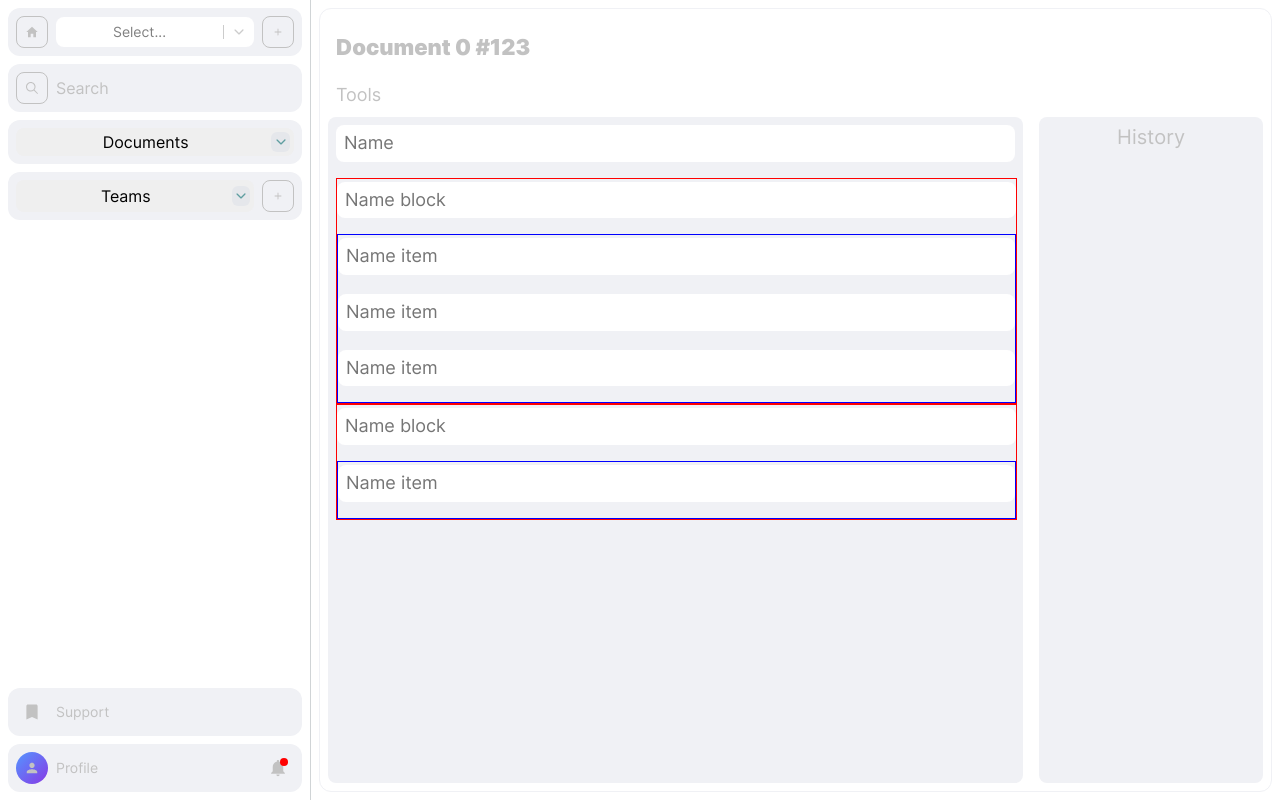
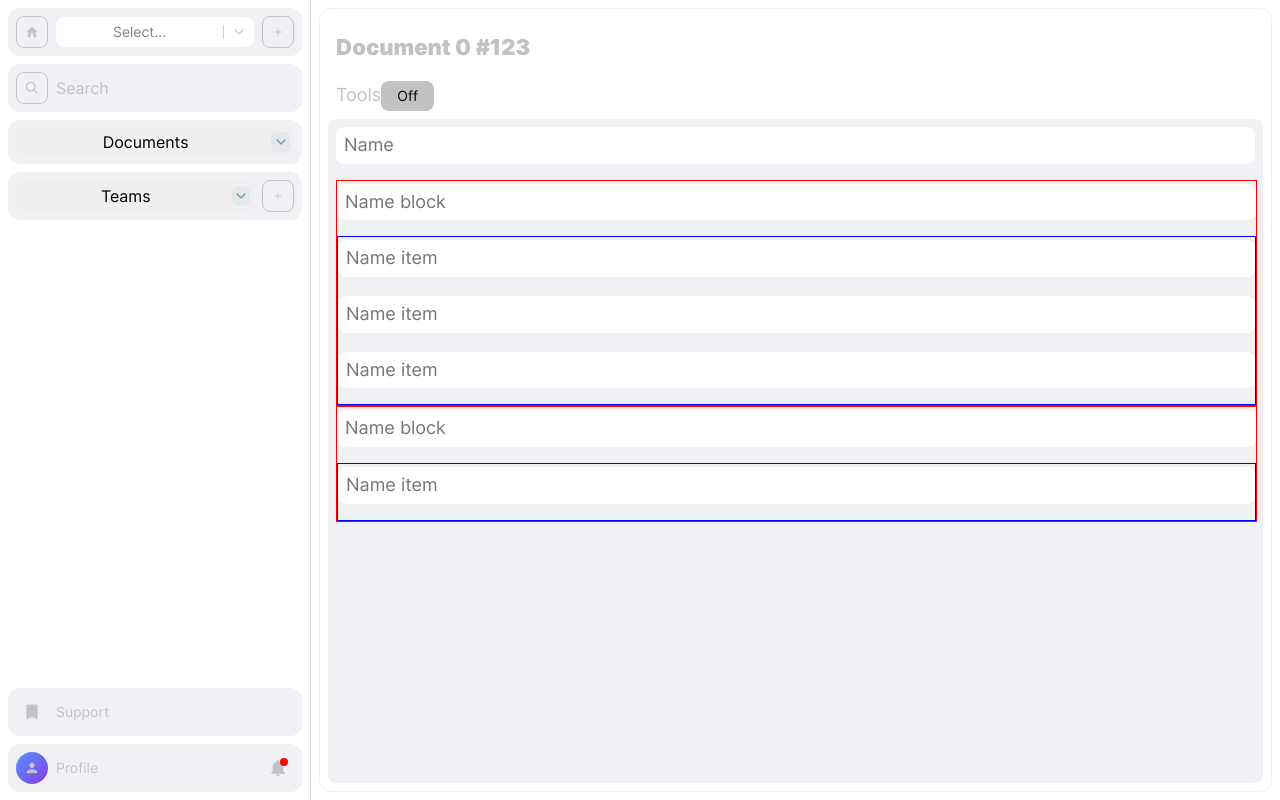
Before and after one commit to entools/tools.interface, a React (Vite) app: page /projects/123/documents/0 in a window 1280 px wide. Built offline with nearby package versions, Linux system fonts and the light colour scheme.

Commit message:
fix: document-page

```diff
--- a/src/pages/document-page/document-page.module.css
+++ b/src/pages/document-page/document-page.module.css
@@ -16,8 +16,11 @@
   border-radius: 8px;
   display: grid;
   gap: 8px;
+  grid-template-columns: 4fr;
+}
+
+.two {
   grid-template-columns: 3fr 1fr;
-
 }
 
 .main {
--- a/src/pages/document-page/document-page.tsx
+++ b/src/pages/document-page/document-page.tsx
@@ -1,11 +1,14 @@
+import { useState } from 'react';
 import { useParams } from 'react-router-dom';
 import { DndProvider } from 'react-dnd';
 import { HTML5Backend } from 'react-dnd-html5-backend';
+import classNames from 'classnames';
 
 import style from './document-page.module.css';
 
 function DocumentPage() {
   const { projectId, documentId } = useParams();
+  const [history, setHistory] = useState(false);
 
   return (
     <DndProvider backend={HTML5Backend}>
@@ -13,8 +16,17 @@ function DocumentPage() {
         <h2 className="title">
           {`Document ${documentId} #${projectId}`}
         </h2>
-        <div className={style.tools}>Tools</div>
-        <div className={style.form}>
+        <div className={style.tools}>
+          Tools
+          <button
+            type="button"
+            className="button"
+            onClick={() => setHistory(!history)}
+          >
+            {history ? 'On' : 'Off'}
+          </button>
+        </div>
+        <div className={classNames(style.form, { [style.two]: history })}>
           <div className={style.main}>
             <input
               className="input"
@@ -53,9 +65,11 @@ function DocumentPage() {
               </div>
             </div>
           </div>
-          <div className={style.history}>
-            History
-          </div>
+          {history && (
+            <div className={style.history}>
+              History
+            </div>
+          )}
         </div>
       </div>
     </DndProvider>
```
